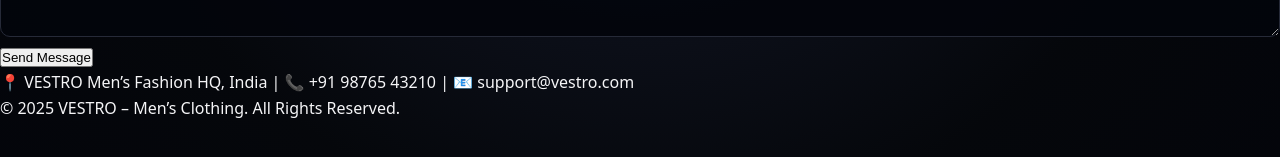
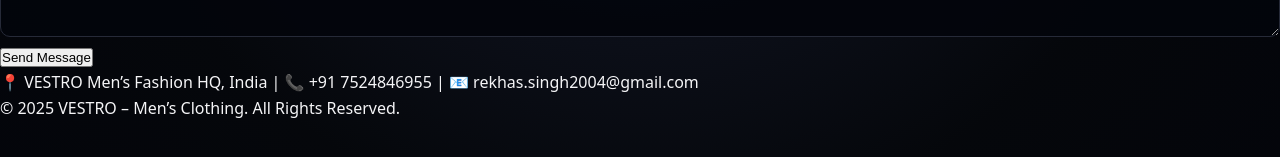
Before and after one commit to Isha-prog/vestro-e-commerce-1, a plain HTML site: page contact.html in a window 1280 px wide. Shown: the part 325-482 px from the top of the page. Drawn offline with Linux system fonts and the light colour scheme.

Commit message:
small change

```diff
--- a/contact.html
+++ b/contact.html
@@ -42,7 +42,7 @@
 </section>
 
 <footer>
-  <p>📍 VESTRO Men’s Fashion HQ, India | 📞 +91 98765 43210 | 📧 support@vestro.com</p>
+  <p>📍 VESTRO Men’s Fashion HQ, India | 📞 +91 7524846955 | 📧 rekhas.singh2004@gmail.com</p>
   <p>© 2025 VESTRO – Men’s Clothing. All Rights Reserved.</p>
 </footer>
 </body>
```
Also changed, not shown: demo.html (deleted).
